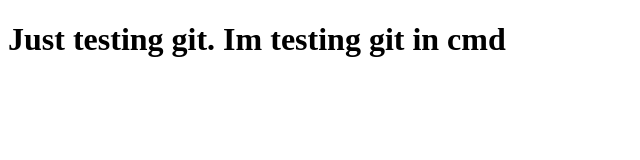
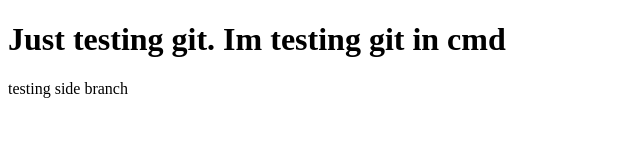
Before and after one commit to ArtemRomaniuk/Laboratorna-2, a plain HTML site: page index.html in a window 1280 px wide. Shown: the whole page, without its empty margins (0-640 px from the left). Drawn offline with Linux system fonts and the light colour scheme.

Commit message:
testing side branching

```diff
--- a/index.html
+++ b/index.html
@@ -7,5 +7,6 @@
 </head>
 <body>
     <h1>Just testing git. Im testing git in cmd</h1>
+    <p>testing side branch</p>
 </body>
 </html>
```
